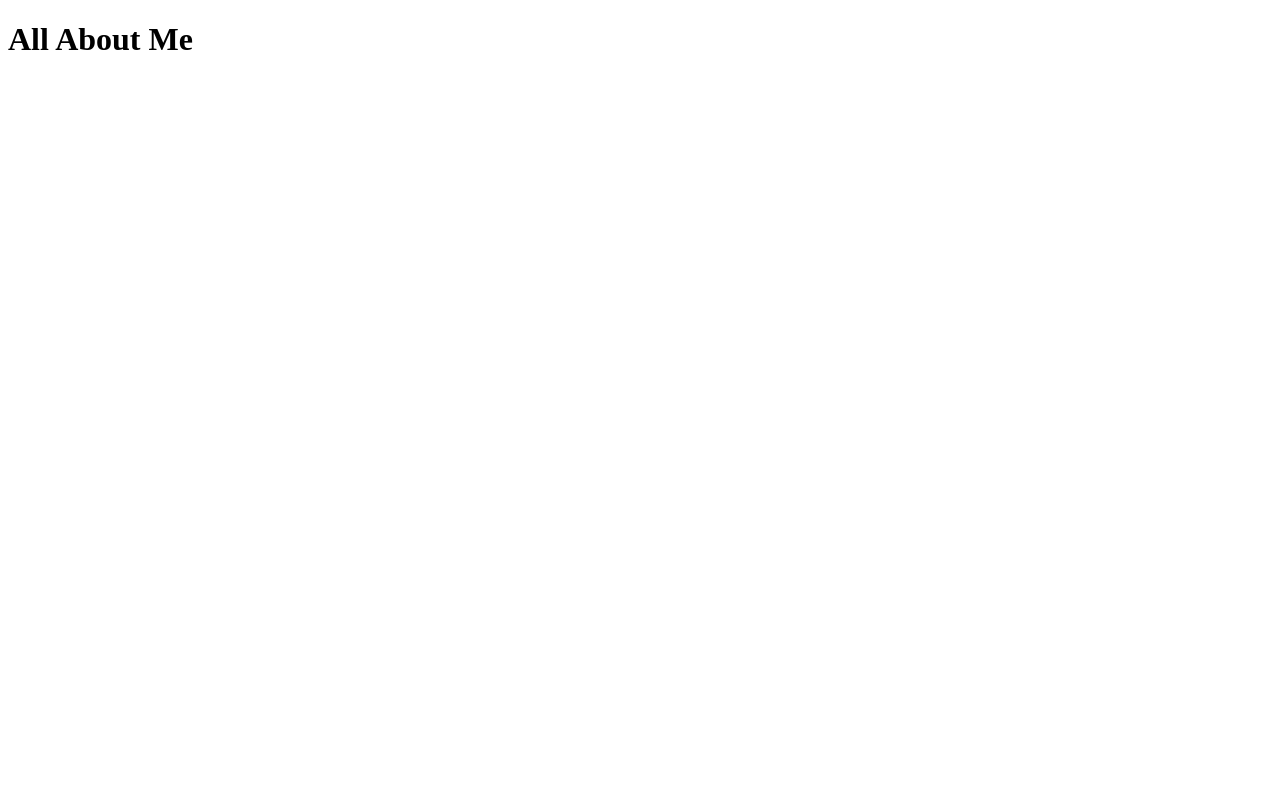
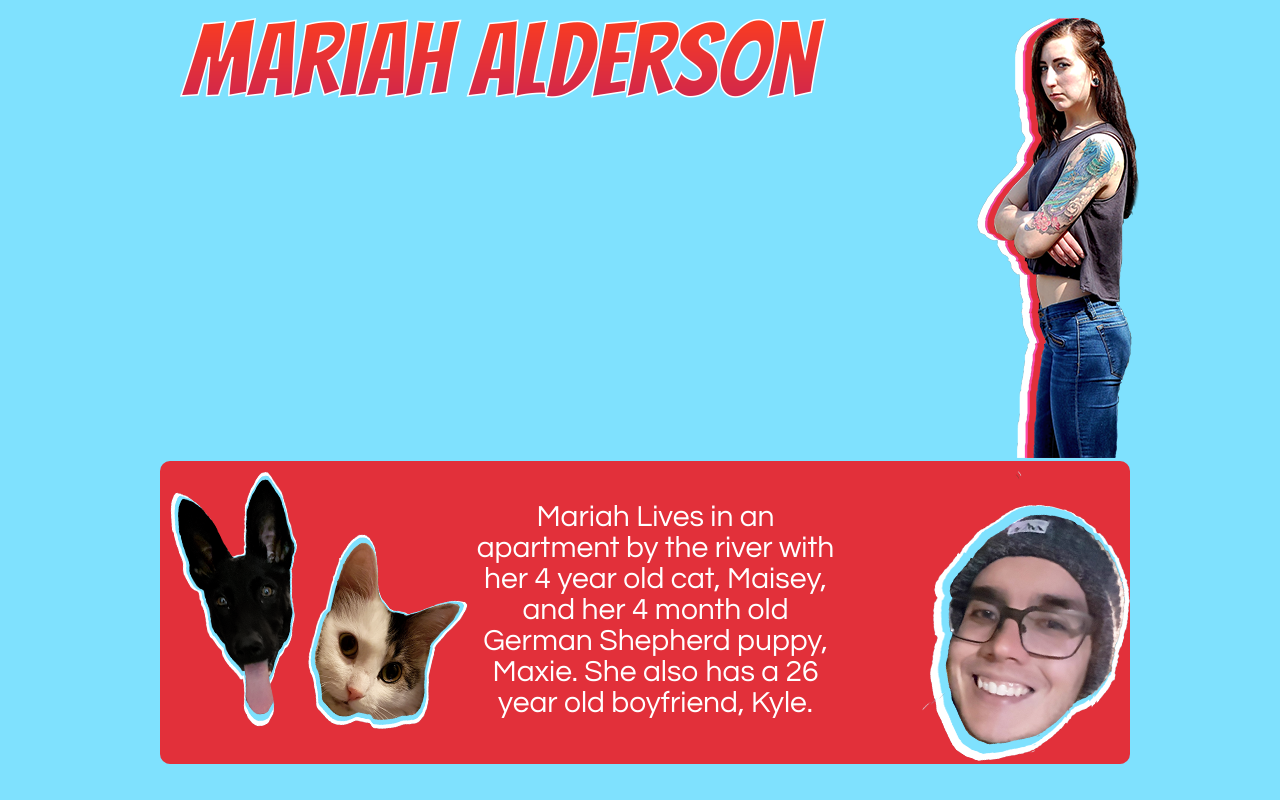
Before and after one commit to mariahalderson/alderson_mariah_homework1, a plain HTML site: page index.html in a window 1280 px wide. Drawn offline with Linux system fonts and the light colour scheme.

Commit message:
add photoshop file, begin coding

```diff
--- a/css/main.css
+++ b/css/main.css
@@ -1,3 +1,69 @@
+
 .hidden{
-	visibility: hidden;
+
+	display: none;
 }
+
+body{
+	color: white;
+	background-color: #7fe1fe;
+}
+
+*{
+	font-family: "Century Gothic", Arial, sans-serif;
+}
+
+#container{
+	margin: 0 auto;
+	width: 960px;
+	height: 100%;
+}
+
+.blue{
+	width: 100%;
+	height: auto;
+	background-color: #7fe1fe;
+	overflow: hidden;
+	padding-top: 10px;
+	padding-left: 20px;
+	padding-right: 20px;
+}
+
+.pink{
+	background-color: #e2303a;
+	width: 100%;
+	border-radius: 10px;
+	padding-top: 10px;
+	padding-left:10px;
+}
+
+.aboutLeft{
+	float: left;
+}
+
+.aboutRight{
+	float: right;
+}
+
+#homeTown{
+	overflow: hidden;
+}
+
+#petsLeft{
+	float: left;
+}
+
+#pets{
+	float: left;
+}
+
+#homeTown p{
+	float: right;
+	width: 375px;
+	text-align: center;
+	font-size: 30px;
+}
+
+#kyle{
+	float: right;
+}
--- a/index.html
+++ b/index.html
@@ -1,12 +1,39 @@
 <!DOCTYPE html>
 <html lang="en">
 <head>
+	<link rel="stylesheet" type="text/css" href="css/main.css">
+	<link rel="stylesheet" type="text/css" href="css/reset.css">
 	<meta charset="UTF-8">
 	<title>About Mariah</title>
 </head>
 <body>
 	<h1 class="hidden">All About Me</h1>
 	<main id="container">
+		<section id="mainAbout" class="blue">
+			<h2 class="hidden">About Mariah Alderson</h2>
+
+			<div class="aboutLeft">
+				<img src="images/mariahAlderson.png" alt="Mariah Text">
+			</div>
+
+			<div class="aboutRight">
+				<img src="images/selfPortrait.png" alt="portrait of Mariah">
+			</div>
+		</section>
+
+		<section id="homeTown" class="pink">
+			<h2 class="hidden">Mariah's Housemates</h2>
+			<div id="petsLeft">
+			<img id="pets" src="images/pets.png" alt="german shepherd puppy and white fluffy cat">
+
+			<p>Mariah Lives in an apartment by the river with her 4 year old cat, Maisey, and her 4 month old German Shepherd puppy, Maxie. She also has a 26 year old boyfriend, Kyle.</p>
+		</div>
+		<div id="kyle">
+			<img id="kylesFace" src="images/kyle.png" alt="kyle's face">
+		</div>
+
+
+		</section>
 
 	</main>
 </body>
```
Also changed, not shown: images/kyle.png (added), images/mariahAlderson.png (added), images/pets.png (added), images/selfPortrait.png (added).
